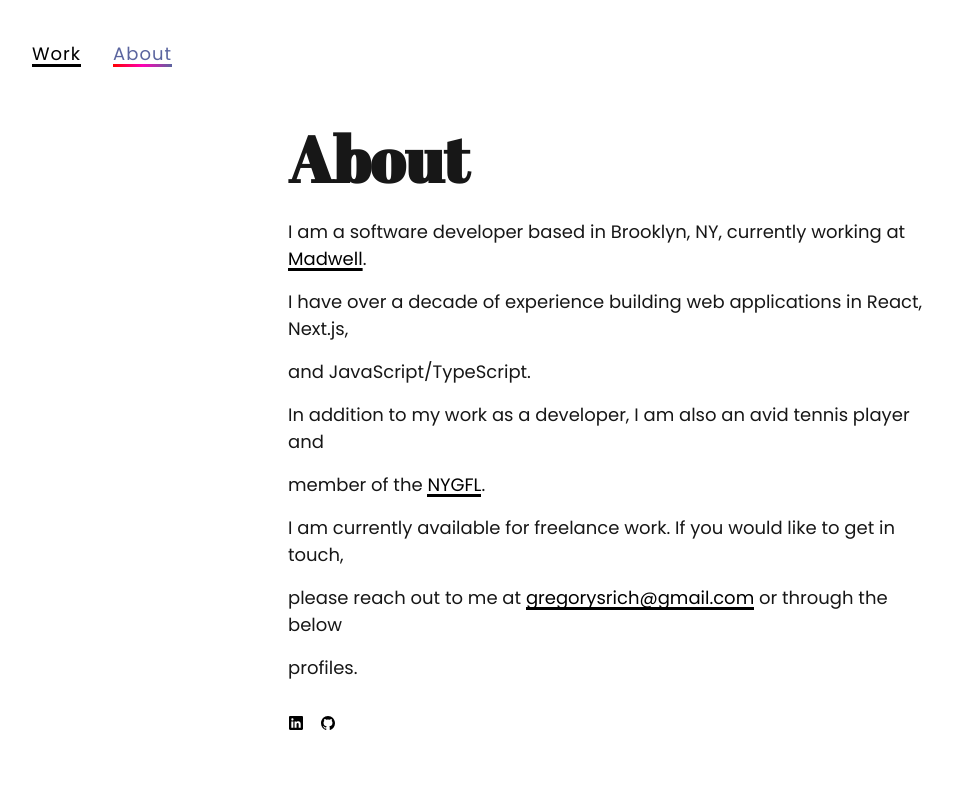
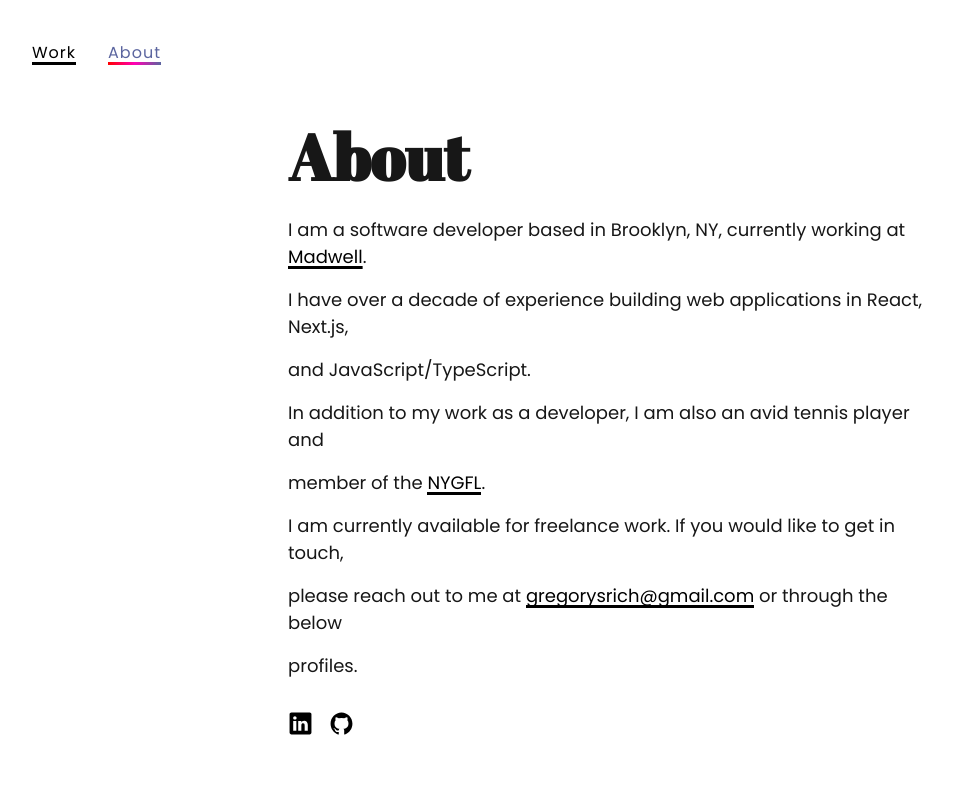
Before and after one commit to grich89/portfolio2025, a Next.js app: page /about in a window 1280 px wide. Shown: the top 800 px of the page, without its empty margins (32-985 px from the left). Built offline with nearby package versions, Linux system fonts and the light colour scheme.

Commit message:
Reduce size of nav font and add hover to svgs

```diff
--- a/src/app/globals.css
+++ b/src/app/globals.css
@@ -55,6 +55,15 @@ p {
   font-size: 18px;
   line-height: 1.5;
   margin-bottom: 1rem;
+}
+
+svg {
+  width: 25px;
+  height: 25px;
+
+  &:hover {
+    transform: scale(1.1);
+  }
 }
 
 body {
--- a/src/components/bio.module.css
+++ b/src/components/bio.module.css
@@ -15,15 +15,6 @@
   gap: 1rem;
   margin-top: 2rem;
 
-  .svg {
-    width: 35px;
-    height: 35px;
-
-    &:hover {
-      transform: scale(1.1);
-    }
-  }
-
   .socialLink {
     background: transparent;
   }
--- a/src/components/intro.module.css
+++ b/src/components/intro.module.css
@@ -33,7 +33,7 @@
     background-repeat: no-repeat;
     transition: background-size 400ms;
     letter-spacing: 1px;
-    font-size: 18px;
+    font-size: 16px;
 
     &:hover {
       color: var(--accent);
```
